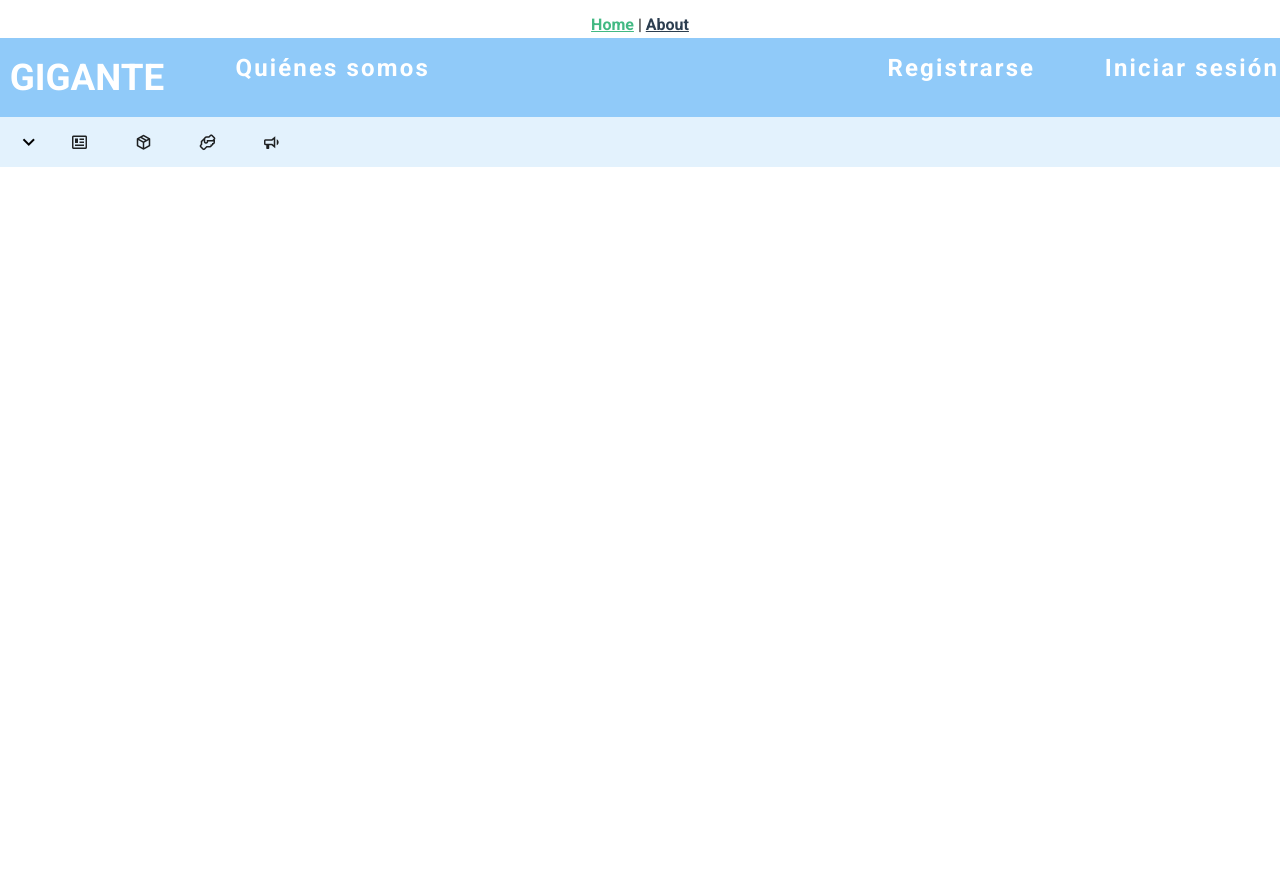
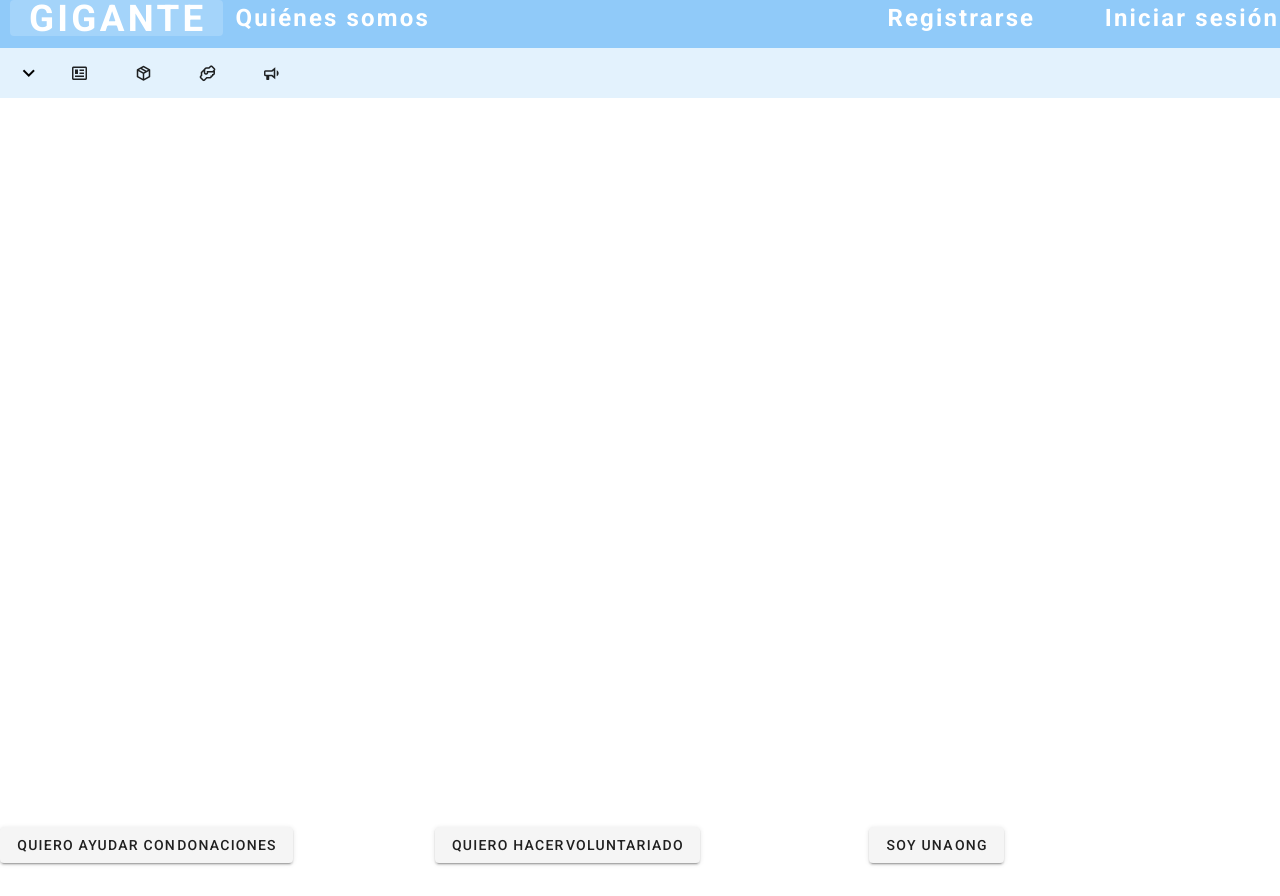
Before and after one commit to vriera/FrontEnd-Gigante, a Vue app in the folder proyectoweb/: page / in a window 1280 px wide. After the commit the page ends 875 px from the top, so only its background shows below. Built offline with nearby package versions, Linux system fonts and the light colour scheme.

Commit message:
Y se olvidó de stagear los cambios

```diff
--- a/proyectoweb/src/App.vue
+++ b/proyectoweb/src/App.vue
@@ -2,10 +2,6 @@
   <div id="app">
     <v-app>
       <v-main>
-          <div id="nav">
-            <router-link to="/">Home</router-link> |
-            <router-link to="/About">About</router-link>
-          </div>
         <router-view/>
       </v-main>
     </v-app>
--- /dev/null
+++ b/proyectoweb/src/components/BotonesPrincipal.vue
@@ -0,0 +1,39 @@
+<template>
+  <div>
+    <v-row>
+            <v-col>
+                <v-btn>
+                    <span>quiero ayudar con</span>
+                    <span>DONACIONES</span>
+                </v-btn>
+            </v-col>
+            <v-col>
+                <v-btn>
+                    <span>quiero hacer</span>
+                    <span>VOLUNTARIADO</span>
+                </v-btn>
+            </v-col>
+            <v-col>
+                <v-btn>
+                    <span>soy una</span>
+                    <span>ONG</span>
+                </v-btn>
+            </v-col>
+    </v-row>
+  </div>
+</template>
+
+<script>
+export default {
+  data(){
+    return {
+
+    }
+  }
+}
+</script>
+
+<style scoped>
+
+
+</style>
--- a/proyectoweb/src/components/Menu.vue
+++ b/proyectoweb/src/components/Menu.vue
@@ -2,10 +2,10 @@
   <div>
     <v-row class="blue lighten-3">
       <v-col xs='6' sm='4' md="3" lg="2">
-        <span id='gigante'>GIGANTE</span>
+        <v-btn router :to='homeLink' id='gigante' text>GIGANTE</v-btn>
       </v-col>
       <v-col xs='6' sm='4' md="3" lg="2">
-        <v-btn id='boton-superior' text>Quiénes somos</v-btn>
+        <v-btn router :to='aboutLink' id='boton-superior' text>Quiénes somos</v-btn>
       </v-col>
       <v-spacer></v-spacer>
       <v-col v-if="!isLoggedIn" xs='6' sm='4' md="3" lg="2">
@@ -68,8 +68,8 @@
 
     <v-row>
       <v-img :src="require('../assets/fondoColores2.png')"/>
+    </v-row>
 
-    </v-row>
   </div>
 </template>
 
@@ -79,6 +79,8 @@ export default {
     return {
       showDetail: false,
       isLoggedIn: false,
+      aboutLink: '/About',
+      homeLink: '/',
     }
   }
 }
--- a/proyectoweb/src/views/HomeView.vue
+++ b/proyectoweb/src/views/HomeView.vue
@@ -1,16 +1,19 @@
 <template>
   <div>
     <app-menu></app-menu>
+    <botones></botones>
   </div>
 </template>
 
 <script>
 // @ is an alias to /src
 import Menu from '@/components/Menu.vue'
+import Botones from '@/components/BotonesPrincipal.vue'
 
 export default {
   components: {
     'app-menu' : Menu,
+    'botones' : Botones,
   }
 }
 </script>
```
Also changed, not shown: proyectoweb/src/views/AboutView.vue (line endings or trailing spaces), 1 other file (tests, documents, lock files or other folders).
